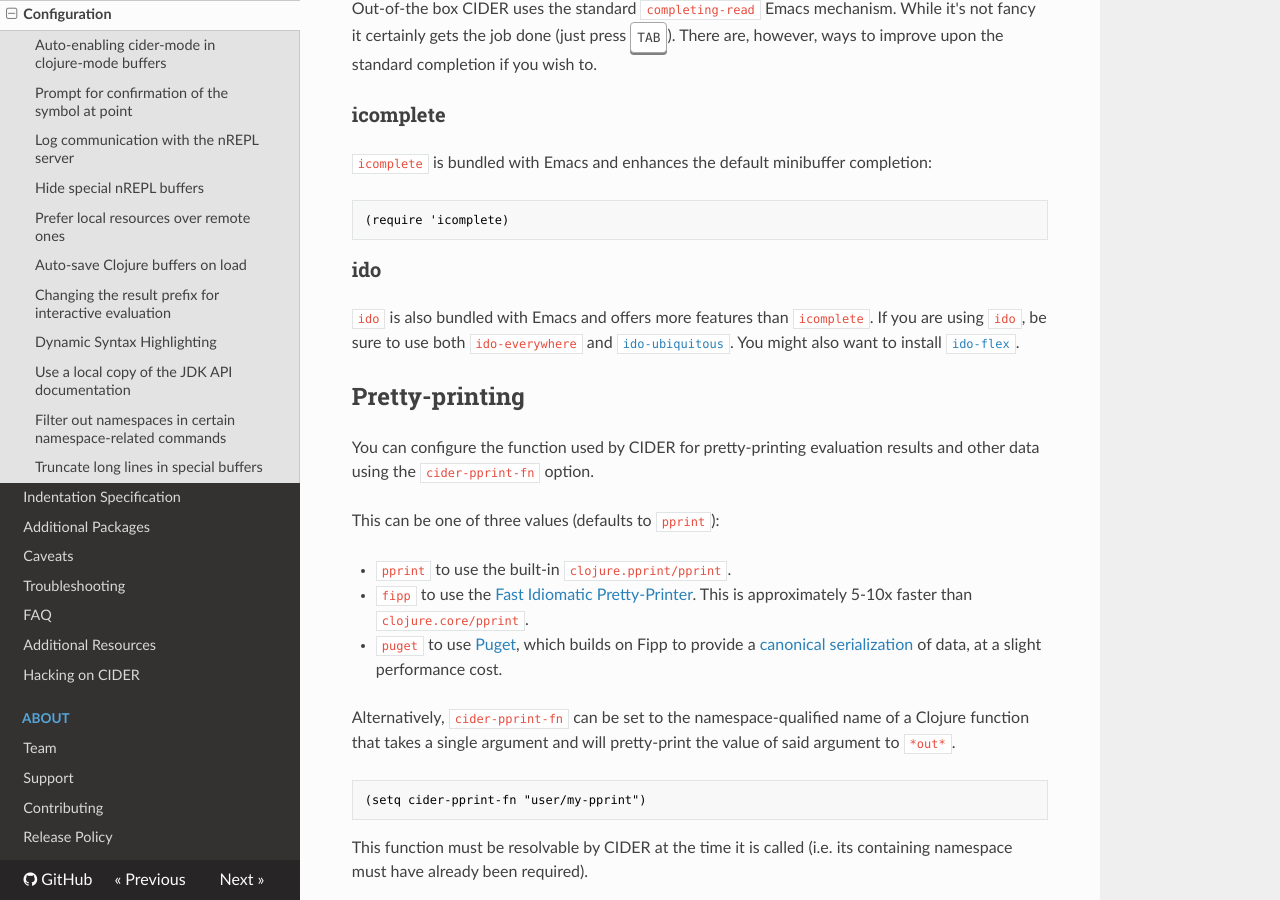
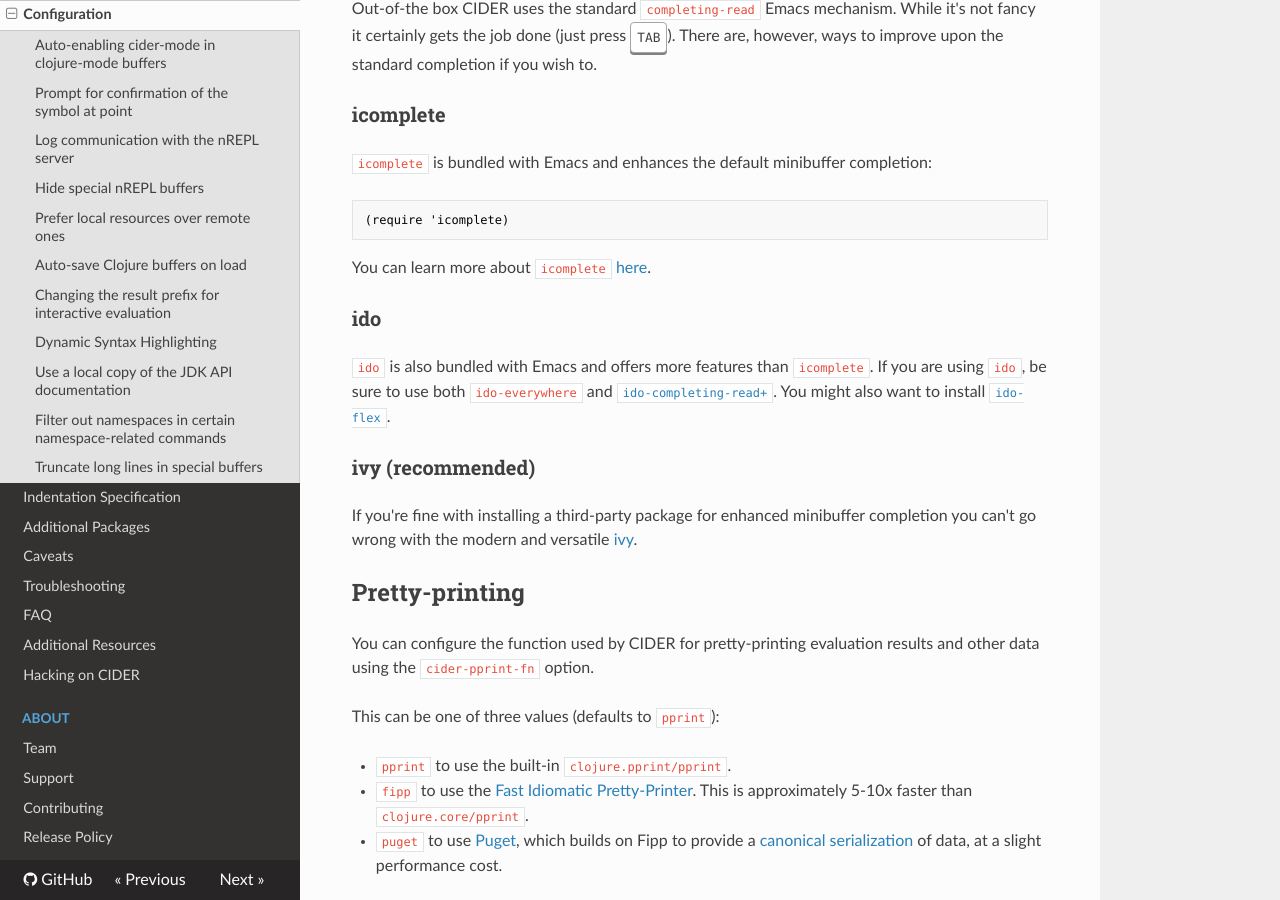
Before and after one commit to clojure-emacs/cider, an MkDocs documentation site: the page built from doc/configuration.md, in a window 1280 px wide and 900 px high, scrolled down 5309 px. Built offline with MkDocs 1.6.1, drawn with Linux system fonts in a browser that asks for light colours; nearby versions of some CDN libraries; old or Windows-style settings are respelled for this version of MkDocs.

Commit message:
Extend a bit the section on minibuffer completion

````diff
--- a/doc/configuration.md
+++ b/doc/configuration.md
@@ -273,12 +273,21 @@
 (require 'icomplete)
 ```
 
+You can learn more about `icomplete`
+[here](https://www.gnu.org/software/emacs/manual/html_node/emacs/Icomplete.html).
+
 ### ido
 
 `ido` is also bundled with Emacs and offers more features than `icomplete`.
 If you are using `ido`, be sure to use both `ido-everywhere`
-and [`ido-ubiquitous`](https://github.com/DarwinAwardWinner/ido-ubiquitous).
+and [`ido-completing-read+`](https://github.com/DarwinAwardWinner/ido-completing-read-plus).
 You might also want to install [`ido-flex`](https://github.com/lewang/flx).
+
+### ivy (recommended)
+
+If you're fine with installing a third-party package for enhanced minibuffer
+completion you can't go wrong with the modern and versatile
+[ivy](http://oremacs.com/2015/04/16/ivy-mode/).
 
 ## Pretty-printing
 
````
